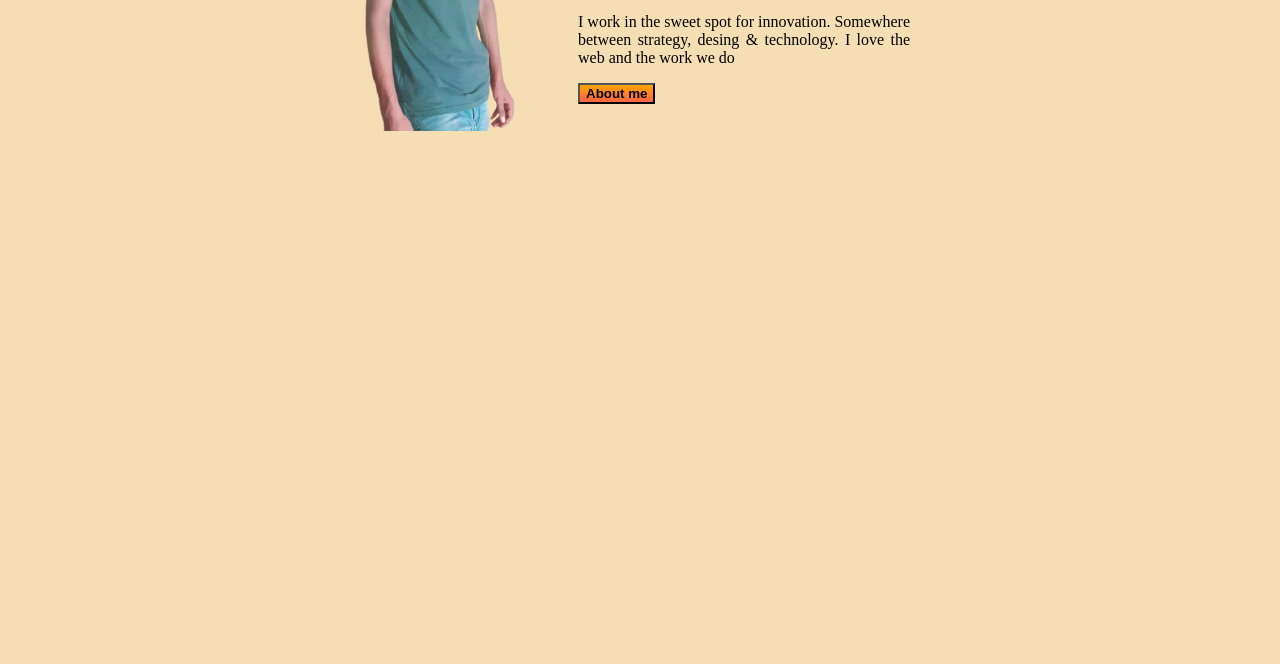
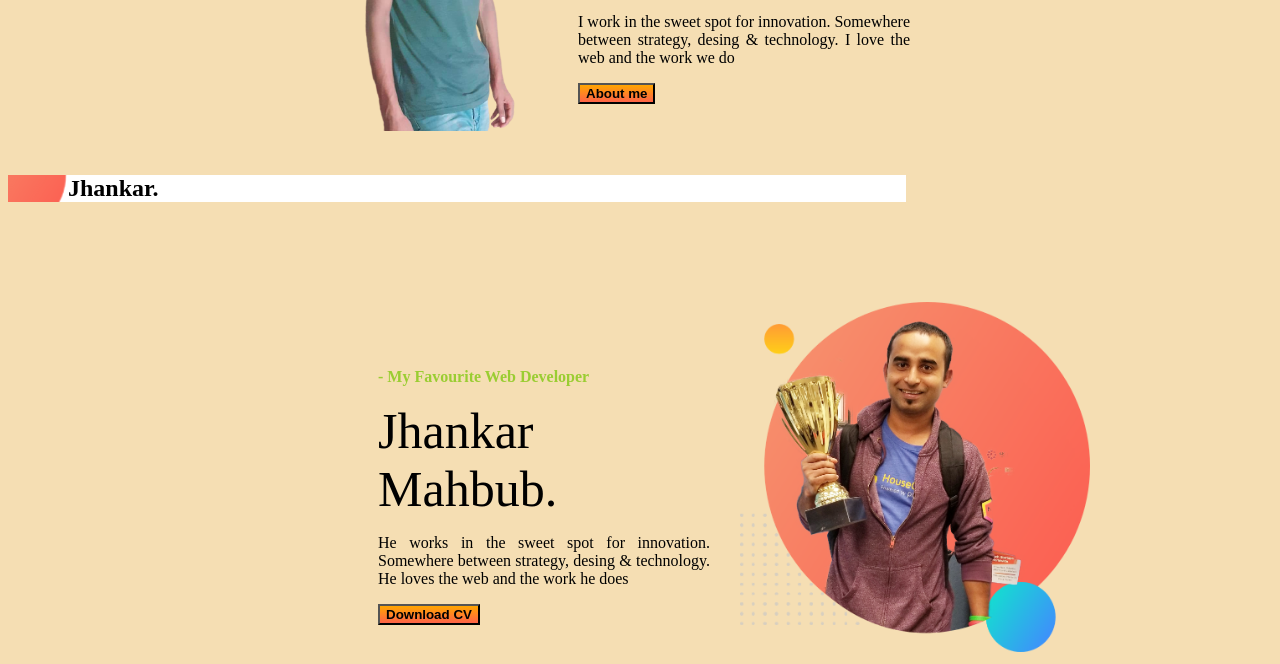
Before and after one commit to deb-rabbi/project-01, a plain HTML site: page index.html in a window 1280 px wide. Shown: the part 386-1050 px from the top of the page. Before the commit the page ends 800 px from the top, so only its background shows below. Drawn offline with Linux system fonts and the light colour scheme.

Commit message:
secound-page

```diff
--- a/index.html
+++ b/index.html
@@ -11,8 +11,8 @@
 
 </head>
 
-<body class="body" style="background-color: wheat" >
-   <h2>Rabbi.</h2>
+<body style="background-color: wheat" >
+   <h2 id="rabbi">Rabbi.</h2>
    <section id="container">
       <div class="rabbi">
          <img src="mirza01.png" alt="">
@@ -30,11 +30,25 @@
 
       </div>
    </section>
+   <h2 id="rabbi">Jhankar.</h2>
+   <section id="container">
+
+      <div class="info">
+         <p style="color: yellowgreen;font-weight: 800;">- My Favourite Web Developer</p>
+         <h1 >Jhankar</h1>
+         <h1>Mahbub.</h1>
+         <p>He works in the sweet spot for innovation.
+         Somewhere between strategy, desing & technology.
+         He loves the web and the work he does
+         </p>
+         <a target="-blank" href="https://web.facebook.com/mirza.rabbi.7"><input type="submit" value="Download CV"></a>
 
 
+      </div>
+      <div class="rabbi">
+         <img src="jhankar.png" alt="">
+      </div>
+   </section>
 
-
-
-</body>
-
-</html>
+   </body>
+   </html>
--- a/style.css
+++ b/style.css
@@ -1,11 +1,11 @@
 @import url('https://fonts.googleapis.com/css2?family=Poppins:wght@300&display=swap')
 
 
-.body{
+body{
    background-color: rgb(3, 3, 44);
 
 }
-.body h2{
+body #rabbi{
    margin-top: 40px;
    padding-left: 60px;
    background-image: url(top-banner.png);
```
